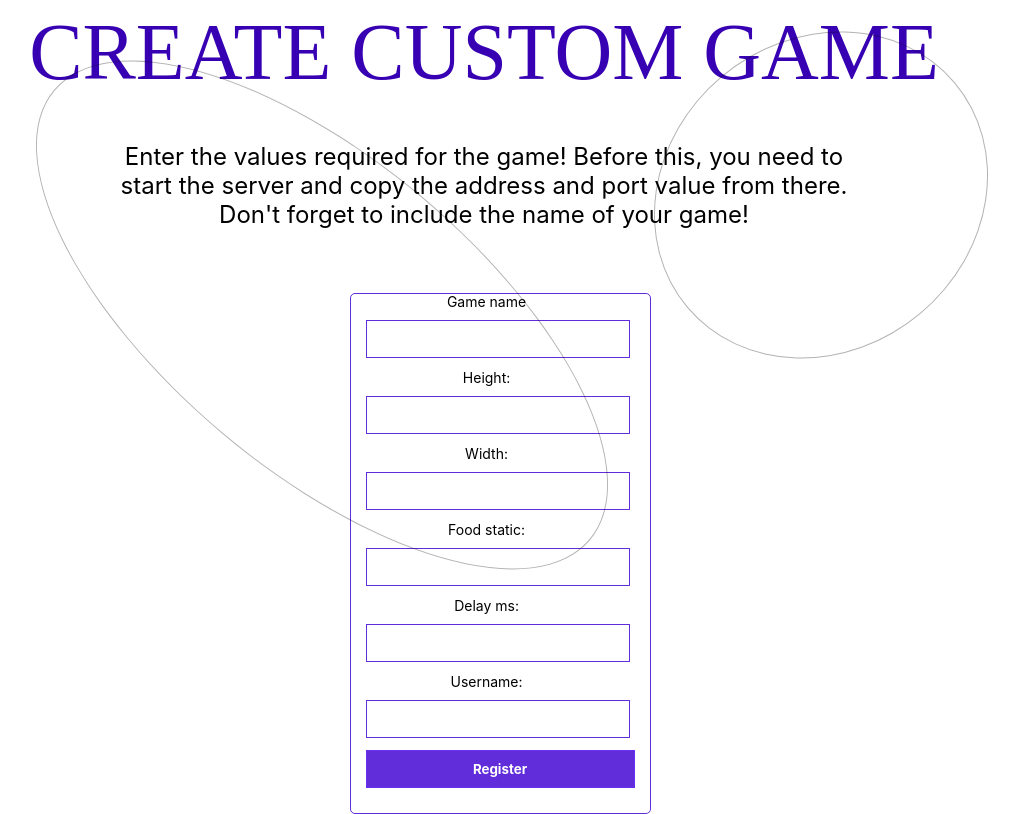
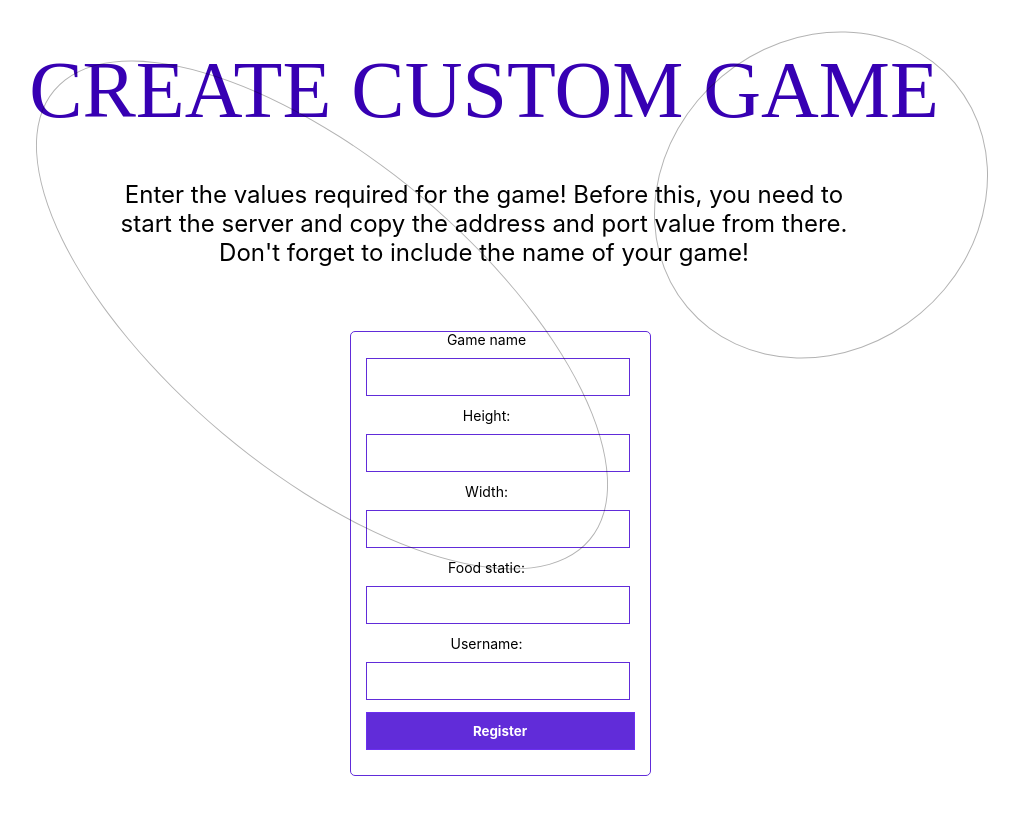
Before and after one commit to YanichChe/slithers-smashers-front, a React (Create React App) app: page /create-custom-game in a window 1280 px wide. Shown: the whole page, without its empty margins (156-1175 px from the left). Built offline with nearby package versions, Linux system fonts and the light colour scheme; a web font is replaced by a local one.

Commit message:
remove delay ms

```diff
--- a/src/api/ConfigService.js
+++ b/src/api/ConfigService.js
@@ -2,14 +2,13 @@ import axios from "axios";
 
 export default class ConfigService {
     static sendStartPost(
-        height, width, foodStatic, stateDelayMs, gameName, username
+        height, width, foodStatic, gameName, username
     ) {
         return axios.post('/start', {
 
             height: height,
             width: width,
             foodStatic: foodStatic,
-            stateDelayMs: stateDelayMs,
             gameName: gameName,
             username: username,
         })
--- a/src/components/create-custom-game/RegistrationForm.js
+++ b/src/components/create-custom-game/RegistrationForm.js
@@ -11,7 +11,6 @@ const RegistrationForm = observer(() => {
     const [height, setHeight] = useState('');
     const [width, setWidth] = useState('');
     const [foodStatic, setFoodStatic] = useState('');
-    const [stateDelayMs, setDelayMs] = useState('');
     const [username, setUsername] = useState('');
 
     const [gameNameError, setGameNameError] = useState('');
@@ -19,7 +18,6 @@ const RegistrationForm = observer(() => {
     const [heightError, setHeightError] = useState('');
     const [widthError, setWidthError] = useState('');
     const [foodStaticError, setFoodStaticError] = useState('');
-    const [stateDelayMsError, setDelayMsError] = useState('');
     const [usernameError, setUsernameError] = useState('');
 
     const store = useContext(gameNameContext);
@@ -33,7 +31,7 @@ const RegistrationForm = observer(() => {
     const submituserRegistrationForm = (e) => {
         e.preventDefault();
         store.setGameName(gameName);
-        ConfigService.sendStartPost(height, width, foodStatic, stateDelayMs, gameName, username)
+        ConfigService.sendStartPost(height, width, foodStatic, gameName, username)
             .then(() => {
                 window.location.assign('http://localhost:3000/game');
             })
@@ -82,14 +80,6 @@ const RegistrationForm = observer(() => {
                     />
                     <div className="errorMsg">{foodStaticError}</div>
 
-                    <label>Delay ms:</label>
-                    <input
-                        type="number"
-                        value={stateDelayMs}
-                        onChange={(event) => handleChange(event, setDelayMs)}
-                    />
-                    <div className="errorMsg">{stateDelayMsError}</div>
-
                     <label>Username:</label>
                     <input
                         type="text"
```
